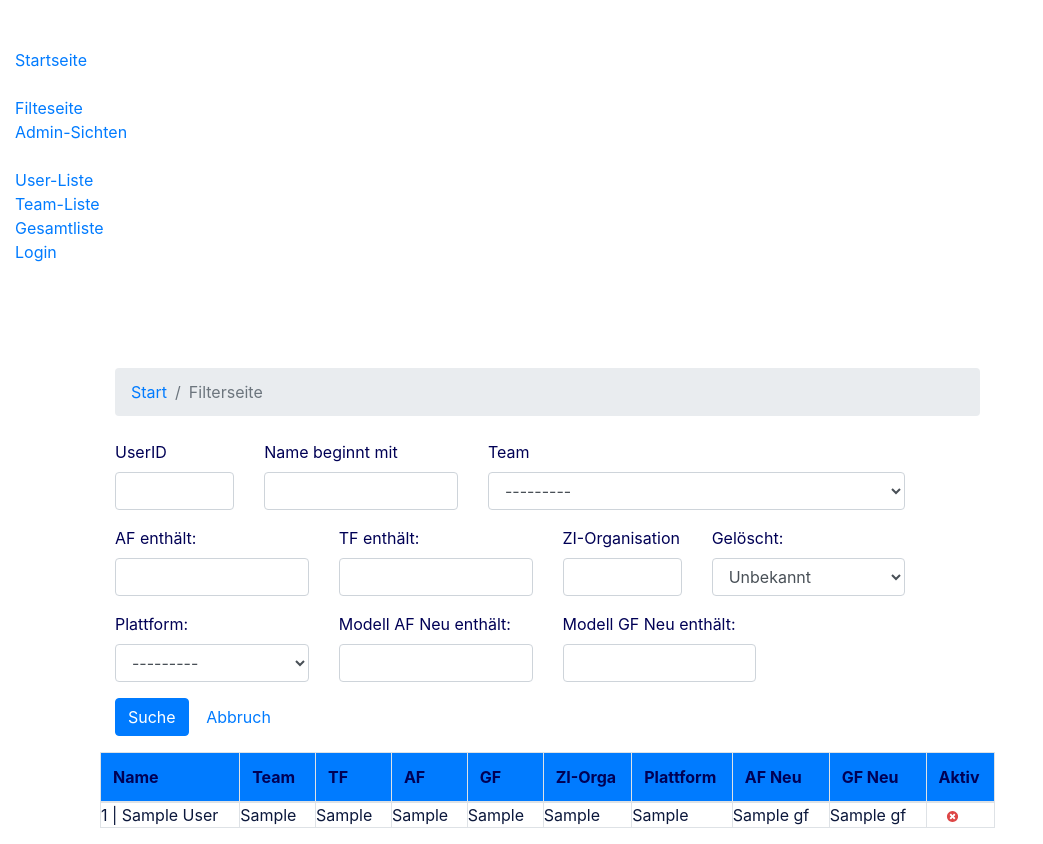
After one commit to ysBA2018/Rapp_myRDB, a Django app: page /rapp/panel/ in a window 1280 px wide. The commit adds this page. Shown: the whole page, without its empty margins (0-1043 px from the left). Run offline with Django 3.2, Linux system fonts and the light colour scheme; tables that the repository leaves empty hold one stand-in row (values such as "Sample post"); some libraries are stand-ins or nearby versions.

Commit message:
add filter panel and other pages
tests still missing for them

```diff
--- a/RechteDB/RechteDB/settings.py
+++ b/RechteDB/RechteDB/settings.py
@@ -115,7 +115,7 @@ AUTH_PASSWORD_VALIDATORS = [
 # Internationalization
 # https://docs.djangoproject.com/en/2.1/topics/i18n/
 
-LANGUAGE_CODE = 'en-us'
+LANGUAGE_CODE = 'de-de'
 
 TIME_ZONE = 'UTC'
 
--- a/RechteDB/rapp/urls.py
+++ b/RechteDB/rapp/urls.py
@@ -53,29 +53,19 @@ urlpatterns += [
 	path('user/<int:pk>/toggle_geloescht/', views.userToggleGeloescht, name='user-toggle-geloescht'),
 ]
 
-"""
+# Generische Formulare für CUD Orga (werden im Frontend bedient)
+urlpatterns += [
+	path('team/<int:pk>/delete/', views.TblOrgaDelete.as_view(), name='team-delete'),
+	path('team/create/', views.TblOrgaCreate.as_view(), name='team-create'),
+	path('team/<int:pk>/update/', views.TblOrgaUpdate.as_view(), name='team-update'),
+]
+
 # Der Link auf die Team-liste
 urlpatterns += [
 	path('teamliste/', views.TeamListView.as_view(), name='teamliste'),
 ]
 
-# Generische Formulare für CUD Orga (werden im Frontend bedient)
-urlpatterns += [
-	path('team/<int:pk>/delete/', views.TblOrgaDelete.as_view(), name='team-delete'),
-	path('team/create/', views.TblOrgaCreate.as_view(), name='team-create'),
-	path('team/<int:pk>/update/', views.TblOrgaUpdate.as_view(), name='team-update'),
-	# Todo Wird das benötigt? path('team/<int:pk>/toggle_geloescht/', views.userToggleGeloescht, name='user-toggle-geloescht'),
-]
-
-
 # Der Link auf das Eingabepanel zur freien Selektion direkt auf der Gesamttabelle
 urlpatterns += [
 	path('panel/', views.panel, name='panel'),
 ]
-
-# Der Link auf die Seiten zum Einlesen neuer Daten vie csv-Datei
-
-urlpatterns += [
-	path('neueliste/', views.neueListe, name='neueliste'),
-]
-"""
--- a/RechteDB/rapp/views.py
+++ b/RechteDB/rapp/views.py
@@ -12,9 +12,7 @@ from django.urls import reverse
 from django.contrib.auth.models import User
 from django.shortcuts import render
 from django.core.paginator import Paginator
-# from .filters import PanelFilter
-
-# from .forms import BastelForm
+from .filters import PanelFilter
 
 # Zum Einlesen der csv
 # import tablib
@@ -137,3 +135,64 @@ def userToggleGeloescht(request, pk):
 
 	# redirect to a new URL:
 	return HttpResponseRedirect(reverse('userliste') )
+
+
+###################################################################
+# Die Gesamtliste der Teams (TblOrga)
+
+class TeamListView(generic.ListView):
+	model = TblOrga
+
+class TblOrgaCreate(CreateView):
+	model = TblOrga
+	fields = '__all__'
+	initial = {'geloscht' : 'False',}
+
+class TblOrgaUpdate(UpdateView):
+	model = TblOrga
+	fields = '__all__'
+
+class TblOrgaDelete(DeleteView):
+	model = TblOrga
+	success_url = reverse_lazy('teamliste')
+
+
+###################################################################
+# Die Ab hier kommen die Views für das Panel
+
+"""
+###################################################################
+# Nur zum Zeigen, wie das mit den Panels gehen könnte....
+
+def search(request):
+	user_list = User.objects.all()
+	user_filter = UserFilter(request.GET, queryset=user_list)
+	return render(request, 'rapp/user_list.html', {'filter': user_filter})
+"""
+
+###################################################################
+# Panel geht direkt auf die Gesamt-Datentabelle
+
+def panel(request):
+	panel_list = TblGesamt.objects.all()
+	panel_filter = PanelFilter(request.GET, queryset=panel_list)
+	panel_list = panel_filter.qs
+
+	pagesize = request.GET.get('pagesize')
+
+	if type(pagesize) == type(None) or int(pagesize) < 1:
+		pagesize = 20
+	else:
+		pagesize = int(pagesize)
+
+	paginator = Paginator(panel_list, pagesize)
+	page = request.GET.get('page', 1)
+	try:
+		pages = paginator.page(page)
+	except PageNotAnInteger:
+		pages = paginator.page(1)
+	except EmptyPage:
+		pages = paginator.page(paginator.num_pages)
+
+	args = {'paginator': paginator, 'filter': panel_filter, 'pages': pages, 'meineTabelle': panel_list, 'pagesize': pagesize}
+	return render(request, 'rapp/panel_list.html', args)
--- a/RechteDB/templates/base_generic.html
+++ b/RechteDB/templates/base_generic.html
@@ -78,18 +78,17 @@
 	  <ul class="sidebar-nav">
 		  <li><a href="{% url 'home' %}">Startseite</a></li>
 		  <li>&nbsp;</li>
-		  <li><a href="{ % url 'neueliste' %}">Neue Daten importieren</a></li>
-		  <li><a href="{% url 'userliste' %}">User-Liste</a></li>
-		  <li><a href="{ % url 'teamliste' %}">Team-Liste</a></li>
-		  <li><a href="{% url 'gesamtliste' %}">Gesamtliste</a></li>
-		  <li>&nbsp;</li>
-		  <li><a href="{ % url 'panel' %}?geloescht=3&userid_name__zi_organisation=ai-ba">Gesamt-Panel</a></li>
+		  <li><a href="{% url 'panel' %}?geloescht=3&userid_name__zi_organisation=ai-ba">Filteseite</a></li>
 
-		  <li>&nbsp;</li>
 		  <li><a href="/admin">Admin-Sichten</a></li>
 	      <li>&nbsp;</li>
+		  <li><a href="{% url 'userliste' %}">User-Liste</a></li>
+		  <li><a href="{% url 'teamliste' %}">Team-Liste</a></li>
+		  <li><a href="{% url 'gesamtliste' %}">Gesamtliste</a></li>
+
 
 		  {% if user.is_authenticated %}
+		    <li>&nbsp;</li>
 			<li>User: {{ user.get_username }}</li>
 			<li><a href="{ % url 'logout' %}?next={{request.path}}">Logout</a></li>
 		  {% else %}
@@ -126,7 +125,7 @@
   </div>
 
 	{% comment %}
-	{# Load the tag library for Bootstrap-4#}
+	{# Load the tag library for Bootstrap-4 #}
 	{% load bootstrap4 %}
 
 	{# Load CSS and JavaScript #}
--- /dev/null
+++ b/RechteDB/templates/paginator.html
@@ -0,0 +1,82 @@
+{% comment %}
+    Ab hier geht es nur noch um Paginierung
+    Inhalte, die nicht paginiert werden müssen, brauchen die Footerzeile nicht
+{% endcomment %}
+
+{% if pages.has_other_pages %}
+    <div class = "container-fluid">
+        <div class = "col-12 col-md-6">
+          <nav aria-label="Page navigation example">
+            <ul class="pagination">
+
+              <li class="page-item">    <!-- Jump to First Page -->
+                {% if pages.number != 1 %}
+                   <li class="previous">
+                      <a href="?page=1{% for key,value in request.GET.items %}{% ifnotequal key 'page' %}&{{ key }}={{ value }}{% endifnotequal %}{% endfor %}">
+                        <span aria-hidden="true">&laquo;</span></a>
+                   </li>
+                {% else %}
+                    <li class="previous disabled">
+                        <a><span aria-hidden="true">&laquo;</span></a>
+                    </li>
+                {% endif %}
+              </li>
+
+              <li class="page-item">  <!-- Jump to Previous Page -->
+                {% if pages.has_previous %}
+                   <li class="previous">
+                    <a href="?page={{ pages.previous_page_number }}{% for key,value in request.GET.items %}{% ifnotequal key 'page' %}&{{ key }}={{ value }}{% endifnotequal %}{% endfor %}">‹</a></li>
+                   <span aria-hidden="true">‹</span></a>
+                {% else %}
+                    <li class="previous disabled"><a>‹</a>
+                {% endif %}
+              </li>
+
+              {% if pages.has_previous %}
+              <li class="page-item">  <!-- Show previous set of page numbers -->
+                  <li class="previous">
+                    <a class="skip_prev" href="{% for key,value in request.GET.items %}{% ifnotequal key 'page' %}&{{ key }}={{ value }}{% endifnotequal %}{% endfor %}">...</a></li>
+                    </li>
+              {% else %}
+                    <li class="next disabled"><a>...</a>
+                    </li>
+              {% endif %}
+              </li>
+
+              {% for i in "12345" %}
+            <!-- Change the range ("12345") according to your choice to show numbers -->
+                <li class="pg" data = {{i}}><a class="page_number" href="{% for key,value in request.GET.items %}{% ifnotequal key 'page' %}&{{ key }}={{ value }}{% endifnotequal %}{% endfor %}"></a></li>
+              {% endfor %}
+
+              {% if pages.has_next %}
+              <li class="page-item">  <!-- Show next set of page numbers -->
+                  <li class="previous">
+                    <a class="skip_next" href="{% for key,value in request.GET.items %}{% ifnotequal key 'page' %}&{{ key }}={{ value }}{% endifnotequal %}{% endfor %}">...</a>
+                  </li>
+              {% else %}
+                    <li class="next disabled"><a>...</a>
+                    </li>
+              {% endif %}
+              </li>
+
+              <li class="page-item">  <!-- Jump to Next Page -->
+                {% if pages.has_next %}
+                    <a class="previous" href="?page={{ pages.next_page_number }}{% for key,value in request.GET.items %}{% ifnotequal key 'page' %}&{{ key }}={{ value }}{% endifnotequal %}{% endfor %}">›</a></li>
+                {% else %}
+                    <li class="next disabled"><a>›</a></li>
+                {% endif %}
+              </li>
+
+              <li class="page-item">  <!-- Jump to Last Page -->
+                {% if pages.number != pages.paginator.num_pages %}
+                  <li class="previous">
+                    <a class="previous" href="?page={{ pages.paginator.num_pages }}{% for key,value in request.GET.items %}{% ifnotequal key 'page' %}&{{ key }}={{ value }}{% endifnotequal %}{% endfor %}">»</a></li>
+                {% else %}
+                    <li class="next disabled"><a>›</a></li>
+                {% endif %}
+              </li>
+            </ul>
+          </nav>
+        </div>
+    </div>
+{% endif %}
--- /dev/null
+++ b/RechteDB/templates/rapp/panel_list.html
@@ -0,0 +1,143 @@
+{% extends 'base_generic.html' %}
+
+{% load static %}
+{% load widget_tweaks %}
+{ % load render_table from django_tables2 %}
+
+{% block content %}
+
+    <div class="container">
+        <ol class="breadcrumb my-4">
+          <li class="breadcrumb-item"><a href="{% url 'home' %}">Start</a></li>
+          <li class="breadcrumb-item active">Filterseite</li>
+        </ol>
+
+		<form method="get">
+			<div class="well">
+			   {% comment for field in filter.form.visible_fields %}
+					<div class="form-group">
+						<label for="{{ field.id_for_label }}">{{ field.label }}, {{ field.name }}</label>
+							{{ field | add_class:'form-control' }}
+						{% for error in field.errors %}
+							<span class="help-block">{{ error }}</span>
+						{% endfor %}
+					</div>
+				{% endfor %}
+				{% endcomment %}
+
+				<div class="row">
+
+					<div class="form-group col-12 col-sm-6 col-md-3 col-lg-2 col-xl-2">
+						<label for="{{ filter.form.userid_name__userid.id_for_label }}">UserID</label>
+						{%comment%}{{ kein_filter.form.userid_name__userid.label_tag }}{%endcomment%}
+						{% render_field filter.form.userid_name__userid class="form-control" %}
+					</div>
+					<div class="form-group col-12 col-sm-6 col-md-3 col-lg-3 col-xl-3">
+						<label for="{{ filter.form.userid_name__name.id_for_label }}">Name beginnt mit</label>
+						{% render_field filter.form.userid_name__name class="form-control" %}
+					</div>
+					<div class="form-group col-12 col-sm-6 col-md-6 col-lg-6 col-xl-6">
+						<label for="{{ filter.form.userid_name__orga.id_for_label }}">Team</label>
+						{% render_field filter.form.userid_name__orga class="form-control" %}
+					</div>
+					<div class="form-group col-12 col-sm-6 col-md-3 col-lg-3 col-xl-3">
+						{{ filter.form.enthalten_in_af.label_tag }}
+						{% render_field filter.form.enthalten_in_af class="form-control" %}
+					</div>
+					<div class="form-group col-12 col-sm-4 col-md-3 col-lg-3 col-xl-3">
+						{{ filter.form.tf.label_tag }}
+						{% render_field filter.form.tf class="form-control" %}
+					</div>
+					<div class="form-group col-12 col-sm-4 col-md-4 col-lg-2 col-xl-2">
+						<label for="{{ filter.form.userid_name__zi_organisation.id_for_label }}">ZI-Organisation</label>
+						{% render_field filter.form.userid_name__zi_organisation class="form-control" %}
+					</div>
+					<div class="form-group col-12 col-sm-4 col-md-3 col-lg-3 col-xl-3">
+						{{ filter.form.geloescht.label_tag }}
+						{% render_field filter.form.geloescht class="form-control" %}
+					</div>
+					<div class="form-group col-12 col-sm-4 col-md-3 col-lg-3 col-xl-3">
+						{{ filter.form.plattform.label_tag }}
+						{% render_field filter.form.plattform class="form-control" %}
+					</div>
+					<div class="form-group col-12 col-sm-4 col-md-4 col-lg-3 col-xl-3">
+						{{ filter.form.modell__name_af_neu.label_tag }}
+						{% render_field filter.form.modell__name_af_neu class="form-control" %}
+					</div>
+					<div class="form-group col-12 col-sm-4 col-md-4 col-lg-3 col-xl-3">
+						{{ filter.form.modell__name_gf_neu.label_tag }}
+						{% render_field filter.form.modell__name_gf_neu class="form-control" %}
+					</div>
+
+				</div>
+
+				{% comment %} Suche und Abbruch-Buttons {% endcomment %}
+
+				<div class="form-group marin-top-3">
+						<button type="submit" class="btn btn-primary">
+								<span class="glyphicon glyphicon-search"></span> Suche
+						</button>
+						<a href="{% url 'home' %}" class="btn btn-default">Abbruch</a>
+				</div>
+			</div>
+		</form>
+	</div>
+    {% comment %} Die alte Ergebnismenge, manuell zu einer Tabelle zusammengestellt {% endcomment %}
+	<table class="table table-bordered vllzulangertext">
+		<thead>
+			<tr class="bg-primary">
+				<th>Name</th>
+				<th>Team</th>
+				<th>TF</th>
+				<th>AF</th>
+				<th>GF</th>
+				<th>ZI-Orga</th>
+				<th>Plattform</th>
+				<th>AF Neu</th>
+				<th>GF Neu</th>
+				<th>Aktiv</th>
+			</tr>
+		</thead>
+		<tbody>
+			{% for row in pages %}
+				<tr>
+					<td class="vllzulangertext knappeTabelle">{{ row.userid_name }}</td>
+                    <td class="vllzulangertext knappeTabelle">{{ row.userid_name.orga }}</td>
+					<td class="vllzulangertext knappeTabelle">{{ row.tf }}</td>
+					<td class="vllzulangertext knappeTabelle">{{ row.enthalten_in_af }}</td>
+					<td class="vllzulangertext knappeTabelle">{{ row.gf }}</td>
+                    <td class="vllzulangertext knappeTabelle">{{ row.userid_name.zi_organisation }}</td>
+					<td class="vllzulangertext knappeTabelle">{{ row.plattform }}</td>
+					<td class="vllzulangertext knappeTabelle">{{ row.modell.name_af_neu }}</td>
+					<td class="vllzulangertext knappeTabelle">{{ row.modell.name_gf_neu }}</td>
+
+                    {# Das "Gelöscht"-Flag wird als aktiv angezeigt und damit invertiert als Grafik #}
+                    <td align="center" class="knappeTabelle">
+                        {% if row.geloescht %}
+                            <a href="{{ user.get_absolute_toggle_geloescht_url }}">
+                                <img src="{% static 'admin/img/icon-no.svg' %}">
+                            </a>
+                        {% else %}
+                            <a href="{{ user.get_absolute_toggle_geloescht_url }}">
+                                <img src="{% static 'admin/img/icon-yes.svg' %}">
+                            </a>
+                        {% endif %}
+                    </td>
+				</tr>
+			{% empty %}
+				<tr>
+					<td colspan="5">Keine Treffer</td>
+				</tr>
+			{% endfor %}
+		</tbody>
+	</table>
+
+    {% comment %} Ergebnismenge über table.py eigen-konfigurierbar { % endcomment %}
+        <div class="breiteTabelle" style="white-space: nowrap;">
+            { % comment %} render_table meineTabelle { % endcomment %}
+            {% render_table table %}
+        </div>
+    {% endcomment %}
+
+    {% include "paginator.html" %}
+{% endblock %}
--- a/RechteDB/templates/rapp/tblgesamt_detail.html
+++ b/RechteDB/templates/rapp/tblgesamt_detail.html
@@ -2,8 +2,8 @@
 
 {% block content %}
     <ol class="breadcrumb my-4">
-      <li class="breadcrumb-item">Start</li>
-      <li class="breadcrumb-item">Gesamtliste</li>
+      <li class="breadcrumb-item"><a href="{% url 'home' %}">Start</a></li>
+      <li class="breadcrumb-item active"><a href="{% url 'gesamtliste' %}">Gesamtliste</a></li>
       <li class="breadcrumb-item active">Detail</li>
     </ol>
 
--- a/RechteDB/templates/rapp/tblgesamt_list.html
+++ b/RechteDB/templates/rapp/tblgesamt_list.html
@@ -3,7 +3,7 @@
 {% block content %}
     <div class="container">
         <ol class="breadcrumb my-4">
-          <li class="breadcrumb-item">Start</li>
+          <li class="breadcrumb-item"><a href="{% url 'home' %}">Start</a></li>
           <li class="breadcrumb-item active">Gesamtliste</li>
         </ol>
 
```
Also changed, not shown: RechteDB/rapp/filters.py (added, +71 -0 lines), RechteDB/rapp/models.py (+5 -5 lines), RechteDB/rapp/tests.py (+6 -5 lines), RechteDB/templates/rapp/tblorga_confirm_delete.html (added, +15 -0 lines), RechteDB/templates/rapp/tblorga_form.html (added, +38 -0 lines), RechteDB/templates/rapp/tblorga_list.html (added, +26 -0 lines), RechteDB/templates/rapp/tbluseridundname_confirm_delete.html (added, +15 -0 lines), RechteDB/templates/rapp/tbluseridundname_form.html (added, +38 -0 lines), RechteDB/templates/rapp/tbluseridundname_list.html (+0 -7 lines), RechteDB/rapp/migrations/0001_initial.py, RechteDB/rapp/migrations/0002_auto_20180827_0800.py (added).
